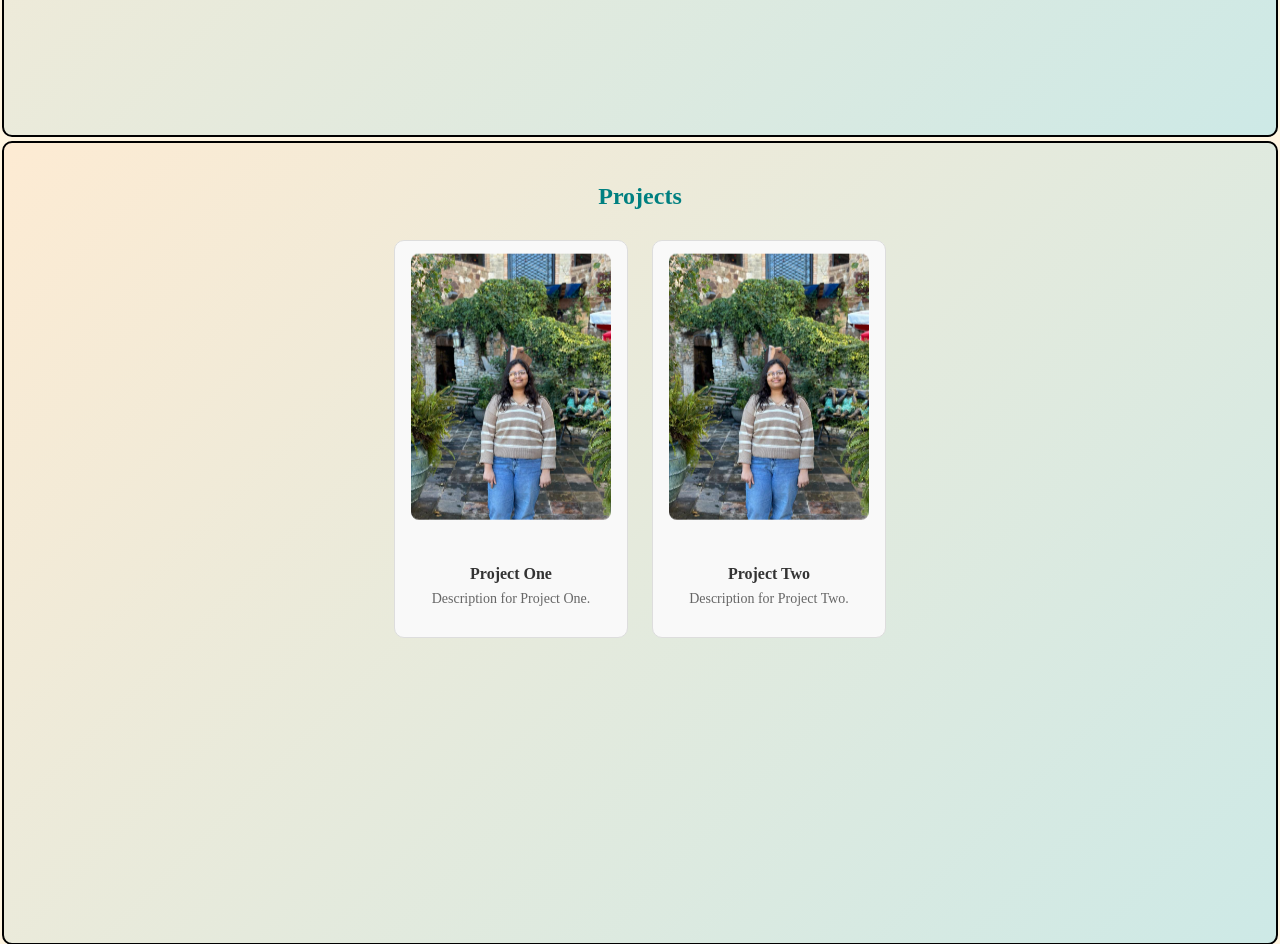
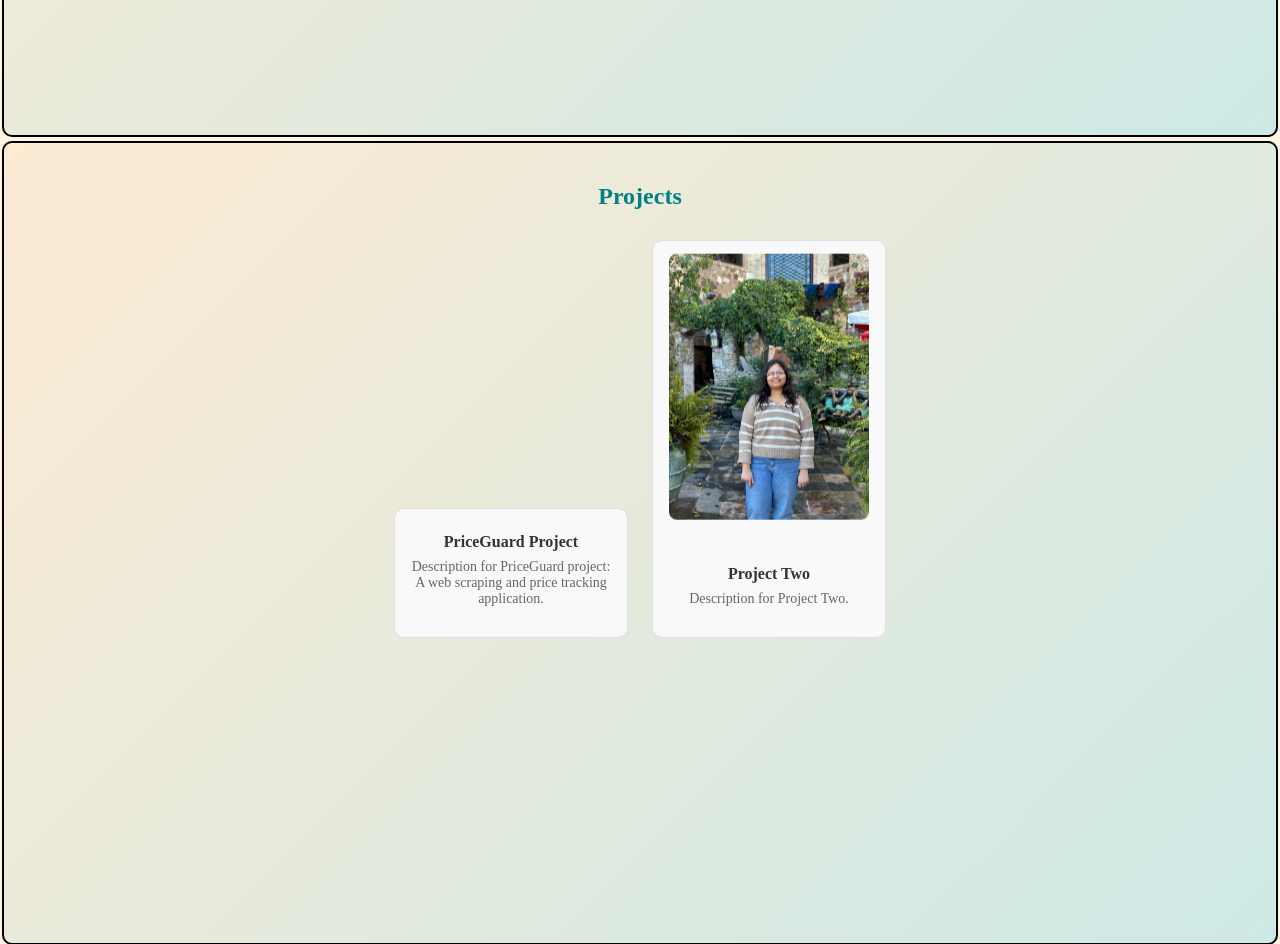
Before and after one commit to nissysharon/Portfolio, a Flask app: page / in a window 1280 px wide. Shown: the part 2433-3377 px from the top of the page. Run offline with Flask 3, Linux system fonts and the light colour scheme.

Commit message:
Update index.html

```diff
--- a/templates/index.html
+++ b/templates/index.html
@@ -60,10 +60,11 @@
   <section id="projects" class="section">
     <h2>Projects</h2>
     <div class="project">
-      <img src="{{ url_for('static', filename='images/profile-pic.jpeg') }}" alt="Nissy Carolin Pakalapati" class="profile-pic">
-      <a href="https://github.com/yourusername/project-one" target="_blank">Project One</a>
-      <p>Description for Project One.</p>
+       <style="background: linear-gradient(to right, #FF7F50, #FF6347);">
+       <a href="https://github.com/nissysharon/PriceGuard" target="_blank">PriceGuard Project</a>
+       <p>Description for PriceGuard project: A web scraping and price tracking application.</p>
     </div>
+
     <div class="project">
       <img src="{{ url_for('static', filename='images/profile-pic.jpeg') }}" alt="Nissy Carolin Pakalapati" class="profile-pic">
       <a href="https://github.com/yourusername/project-two" target="_blank">Project Two</a>
```
